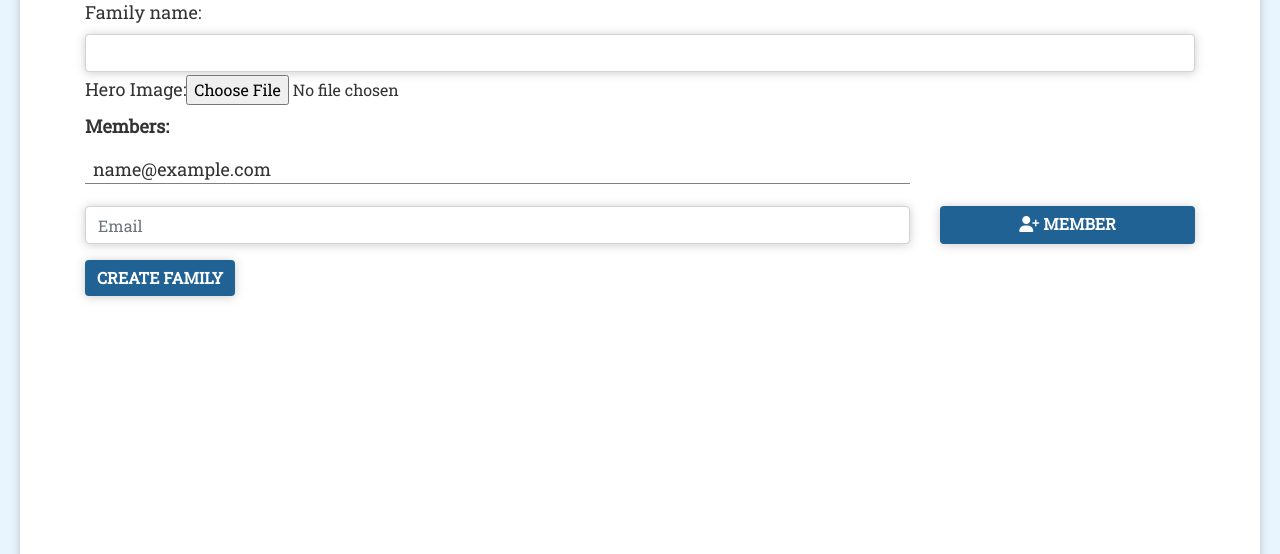
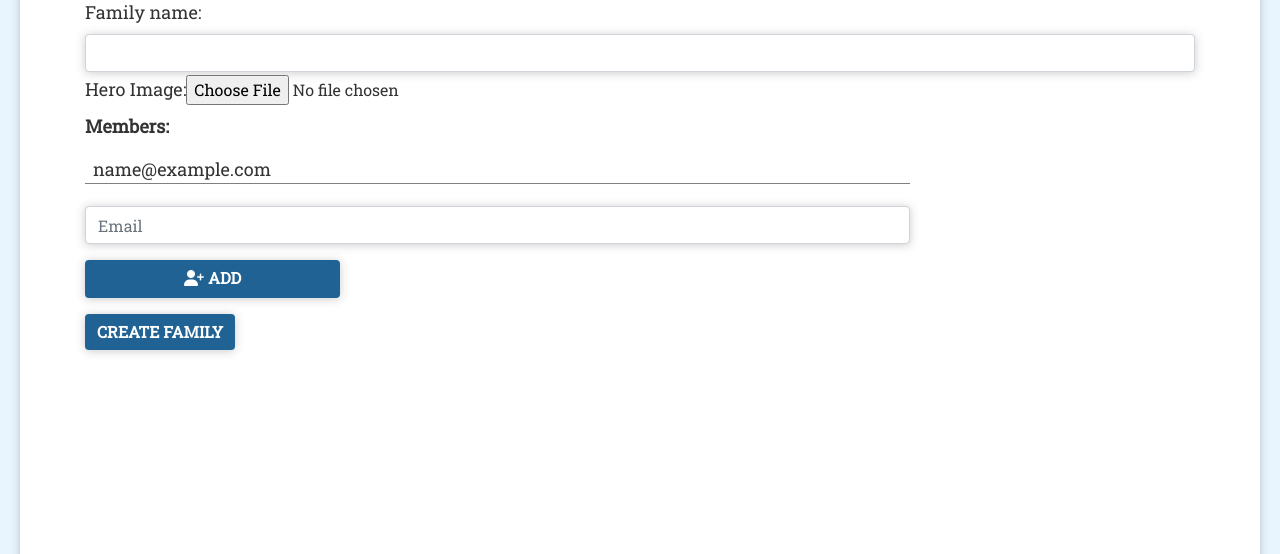
Before and after one commit to maliahavlicek/ci_hackathon_july_2020, a Django app: page /accounts/create_family/ in a window 1280 px wide. Shown: the part 146-700 px from the top of the page. Run offline with Django 3.2, Linux system fonts and the light colour scheme; the visitor is signed in with stand-in values (Sample User, id 1); some libraries are stand-ins or nearby versions.

Commit message:
all changes on tony-branch-2 added and committed

```diff
--- a/accounts/templates/walls/create_family.html
+++ b/accounts/templates/walls/create_family.html
@@ -54,10 +54,12 @@
                         </div>
                     </div>
                 </div>
+            </div>
+            <div class="row">
                 <div class="form-group member-entry col-3 mb-0">
                     <div class="form-group">
                         <div class><a onclick="add_member();" id="add_member" class="form-control btn btn-primary"><i
-                                class="fas fa-user-plus"></i> Member</a></div>
+                                class="fas fa-user-plus"></i> Add</a></div>
                     </div>
                 </div>
             </div>
```
